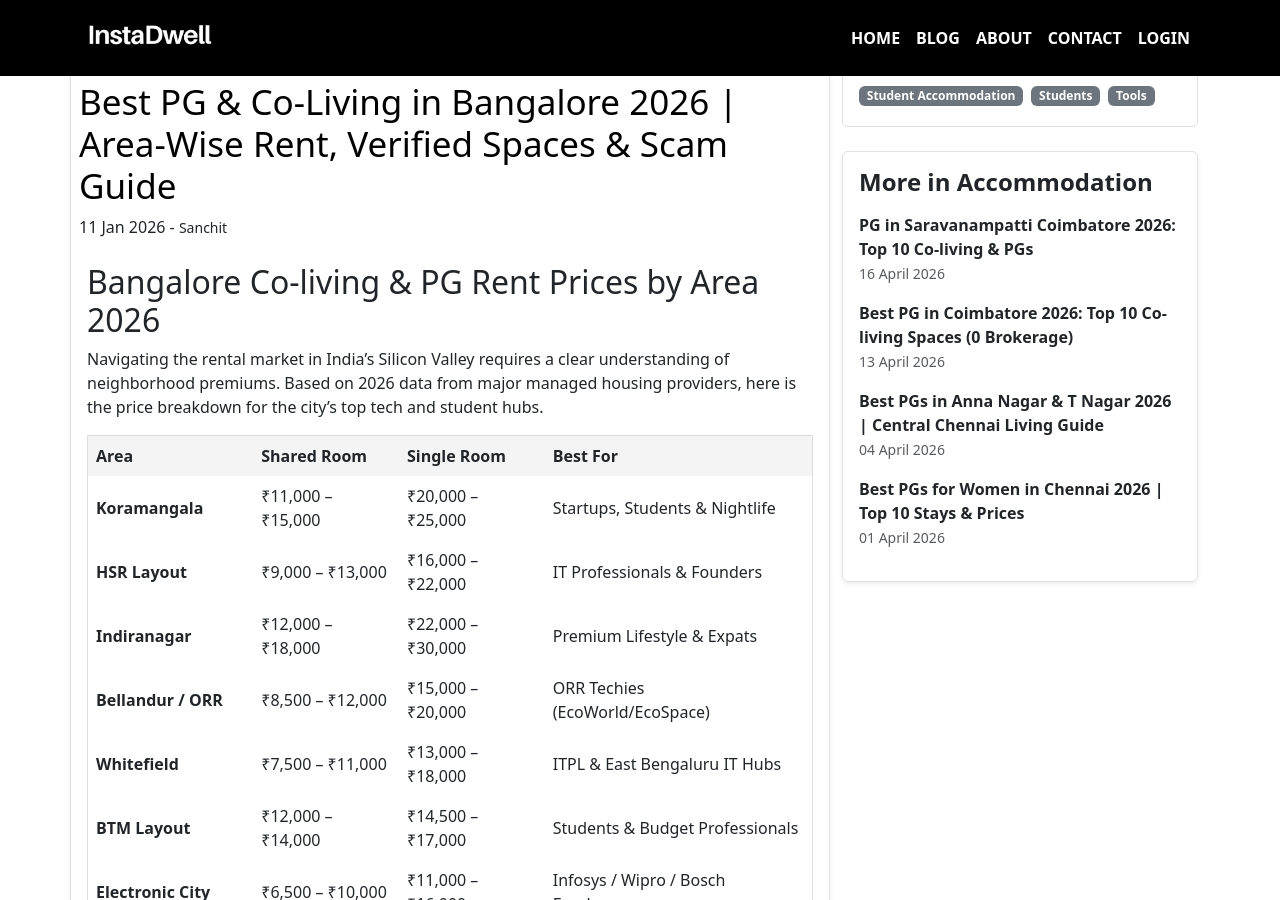
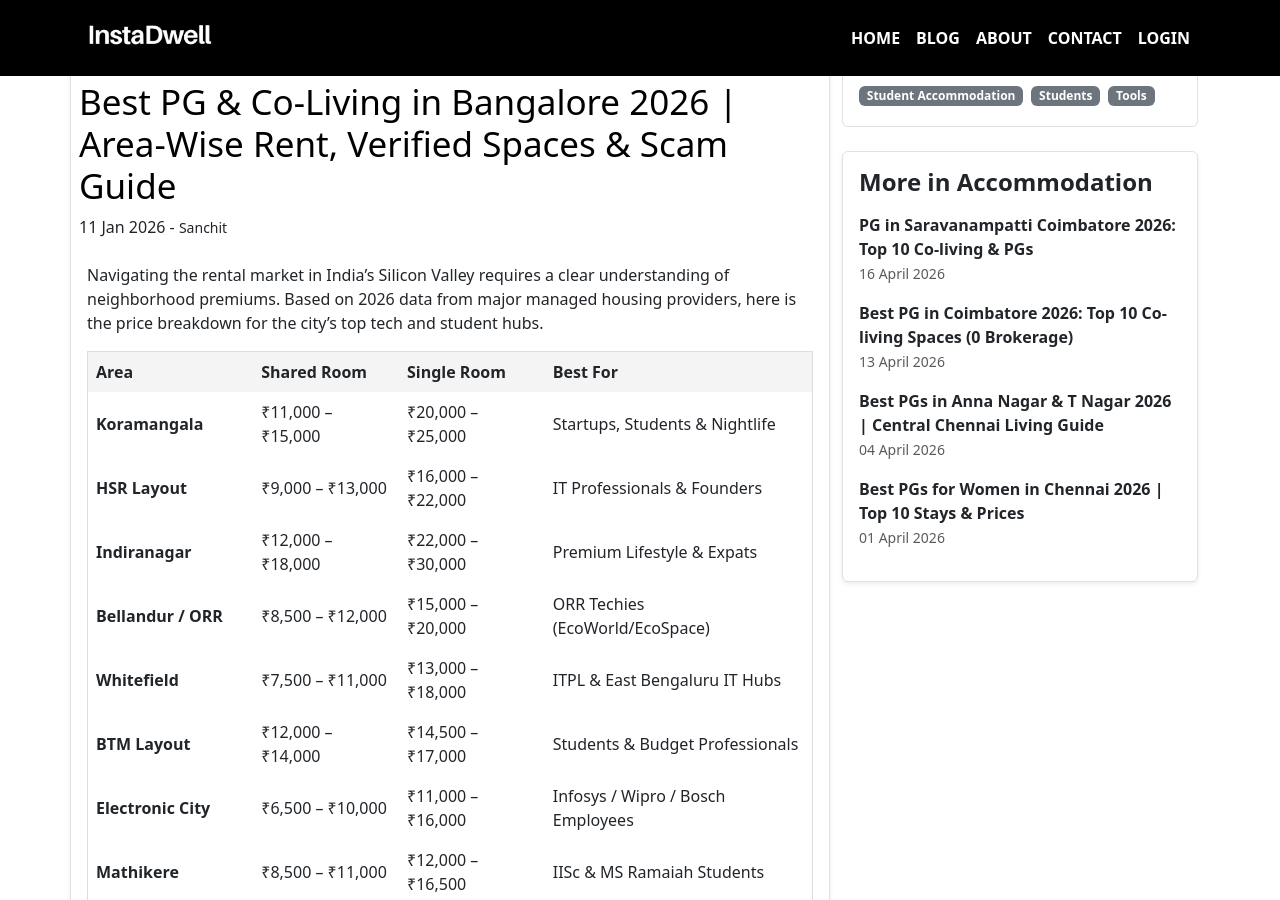
Before and after one commit to instadw/instadwell-blog, a Jekyll site: the page built from _posts/2026-1-11-best-co-living-spaces-in-bengaluru-and-ultimate-rent-guide-2026.md, in a window 1280 px wide and 900 px high, scrolled down 436 px. Built offline with Jekyll 4.4.1, drawn with Linux system fonts in a browser that asks for light colours.

Commit message:
Update 2026-1-11-best-co-living-spaces-in-bengaluru-and-ultimate-rent-guide-2026.md

```diff
--- a/_posts/2026-1-11-best-co-living-spaces-in-bengaluru-and-ultimate-rent-guide-2026.md
+++ b/_posts/2026-1-11-best-co-living-spaces-in-bengaluru-and-ultimate-rent-guide-2026.md
@@ -44,8 +44,6 @@ faq:
   - question: "Is 1 BHK co-living available in Bangalore?"
     answer: "Yes, some operators offer 1 BHK style private units within a managed community. These are effectively private apartments with shared common areas, typically starting at ₹25,000 per month in hubs like HSR Layout."
 ---
-
-## Bangalore Co-living & PG Rent Prices by Area 2026
 
 Navigating the rental market in India's Silicon Valley requires a clear understanding of neighborhood premiums. Based on 2026 data from major managed housing providers, here is the price breakdown for the city's top tech and student hubs.
 
```
